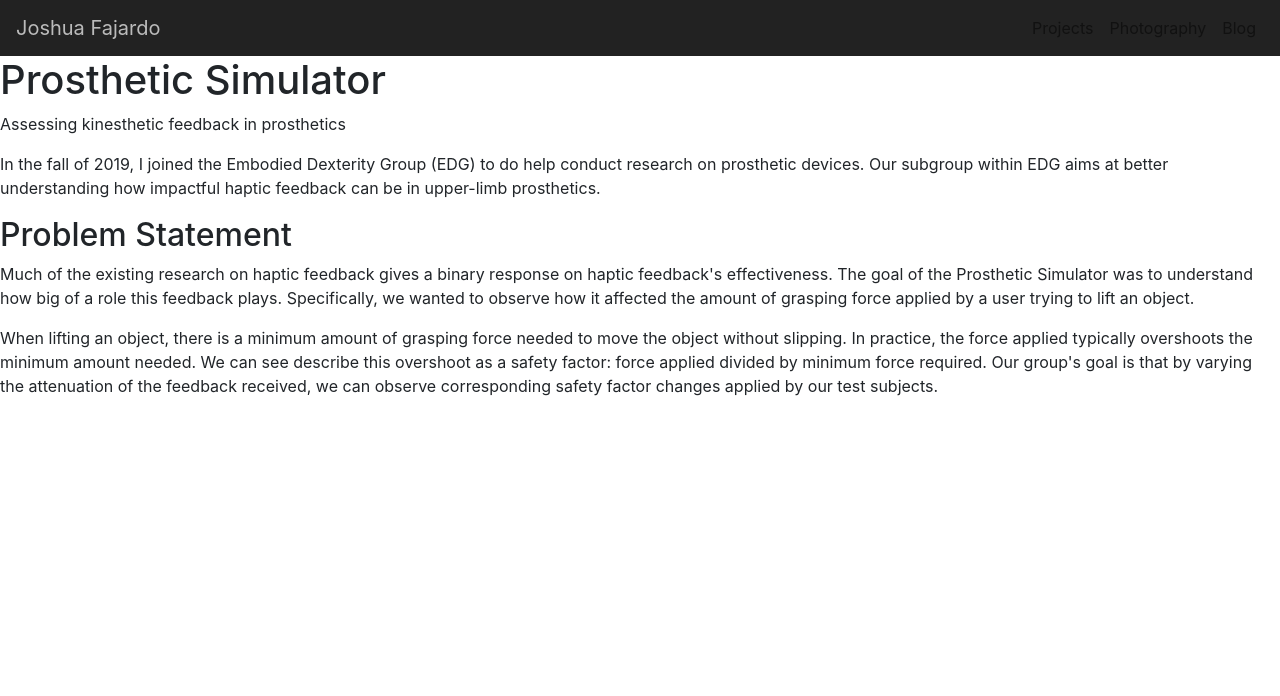
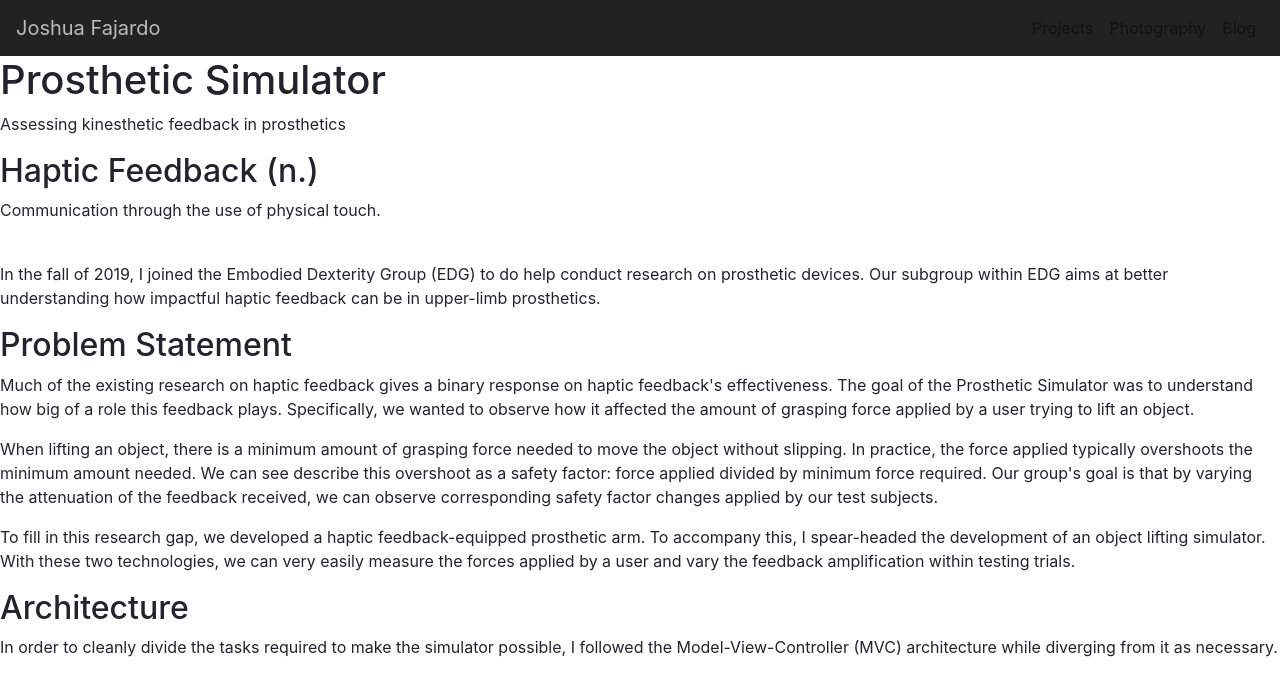
Before and after one commit to joshuafajardo/personal-website, a React (Create React App) app: page /prosthetic-simulator in a window 1280 px wide. Shown: the top 696 px of the page. Built offline with nearby package versions, Linux system fonts and the light colour scheme.

Commit message:
Lightbox gallery functionality

```diff
--- a/package.json
+++ b/package.json
@@ -15,6 +15,7 @@
     "react-photo-gallery": "^8.0.0",
     "react-router-dom": "^5.1.2",
     "react-scripts": "3.4.1",
+    "simple-react-lightbox": "^3.3.4-1",
     "styled-components": "^5.1.0"
   },
   "scripts": {
--- a/src/Home.js
+++ b/src/Home.js
@@ -2,9 +2,13 @@ import React from 'react';
 import { Jumbotron, Container, Nav, NavItem } from 'react-bootstrap';
 import HomeNav from './Components/HomeNav';
 import HomeNavMobile from './Components/HomeNavMobile';
+import SimpleReactLightbox, { SRLWrapper } from 'simple-react-lightbox'
 import styled from 'styled-components';
 import splitSky from './Assets/splitSky.jpg';
 import me from './Assets/me.jpg';
+
+import heal_bot from './Assets/Project_Icons/heal_bot.png';
+
 
 import berkeley_0 from './Assets/PortfolioPhotos/berkeley_0.jpg';
 import berkeley_1 from './Assets/PortfolioPhotos/berkeley_1.jpg';
@@ -220,12 +224,12 @@ export default class Home extends React.Component {
                         <div>
                             <h1>Hi, I'm Josh</h1>
                             <p>
-                                I'm a third-year Electrical Engineering & Computer Sciences (EECS) student at the
+                                I'm a third-year Electrical Engineering & Computer Sciences student at the
                                 University of California, Berkeley. I'm an aspiring software engineer with interests in
                                 robotics and full stack web development.
                             </p>
                             <p>
-                                Though my original goal was to work as a mechatronics engineer, my passion for the
+                                Though my original goal was to work as a mechanical engineer, my passion for the
                                 range of mathematical problems that computer science offers ultimately led me to pursue
                                 a new career. My diverse background experience includes developing applications for use
                                 in an engineering lab, building dynamic webpages, and creating an RSA-encrypted chat application.
@@ -235,8 +239,7 @@ export default class Home extends React.Component {
                                 others, apply my experience, and continue to learn.
                             </p>
                             <p>
-                                Scroll down to learn more about my previous
-                                works.
+                                Scroll down to see some of the work that I'm passionate about.
                             </p>
                         </div>
                     </section>
@@ -254,7 +257,7 @@ export default class Home extends React.Component {
                             <p>How can we make Coronavirus-related information feel more accessible?</p>
                             <a href="https://devpost.com/software/a-m7lzpr">View Project&#8594;</a>
                         </div>
-                        <img src="" alt='Heal-Bot'/>
+                        <img src={heal_bot} alt='Heal-Bot'/>
                     </section>
                     <section id='RSA-Protected Chat Client' className='Projects'>
                         <div>
@@ -277,6 +280,8 @@ export default class Home extends React.Component {
                             <h1>Berkeley, CA</h1>
                             <p>Photos from <del>the Underworld</del> Undergrad</p>
                         </div>
+                        <SimpleReactLightbox>
+                            <SRLWrapper>
                                 <div className={galleryType}>
                                     <img src={berkeley_0}/>
                                     <img src={berkeley_1}/>
@@ -287,17 +292,23 @@ export default class Home extends React.Component {
                                     <img src={berkeley_6}/>
                                     <img src={berkeley_7}/>
                                 </div>
+                            </SRLWrapper>
+                        </SimpleReactLightbox>
                     </section>
                     <section id='Los Angeles, CA' className ='Photography'>
                         <div>
                             <h1>Los Angeles, CA</h1>
                             <p>the angels</p>
                         </div>
+                        <SimpleReactLightbox>
+                            <SRLWrapper>
                                 <div className={galleryType}>
                                     <img src={la_0}/>
                                     <img src={la_1}/>
                                     <img src={la_2}/>
                                 </div>
+                            </SRLWrapper>
+                        </SimpleReactLightbox>
                     </section>
                     <section id='Contact Me' className='Contact'>
                         <h1>Contact Me</h1>
--- a/src/projects/prosthetic.js
+++ b/src/projects/prosthetic.js
@@ -26,10 +26,14 @@ export default class Prosthetic extends React.Component {
                         <p>Assessing kinesthetic feedback in prosthetics</p>
                     </div>
 
+                    <h2>Haptic Feedback (n.)</h2>
+                    <p>
+                        Communication through the use of physical touch.
+                    </p>
+                    <br/>
                     <p>
                         In the fall of 2019, I joined the Embodied Dexterity Group (EDG) to do help conduct research on prosthetic devices.
                         Our subgroup within EDG aims at better understanding how impactful haptic feedback can be in upper-limb prosthetics.
-
                     </p>
 
                     <h2>Problem Statement</h2>
@@ -46,7 +50,15 @@ export default class Prosthetic extends React.Component {
                         changes applied by our test subjects.
                     </p>
                     <p>
+                        To fill in this research gap, we developed a haptic feedback-equipped prosthetic arm. To accompany this, I spear-headed
+                        the development of an object lifting simulator. With these two technologies, we can very easily measure the forces applied
+                        by a user and vary the feedback amplification within testing trials.
+                    </p>
 
+                    <h2>Architecture</h2>
+                    <p>
+                        In order to cleanly divide the tasks required to make the simulator possible, I followed the Model-View-Controller (MVC)
+                        architecture while diverging from it as necessary.
                     </p>
 
                 </Styles>
```
Also changed, not shown: src/App.js (indentation only), src/Assets/Project_Icons/heal_bot.png (added), 1 other file (tests, documents, lock files or other folders). Lines whose indentation alone changed are shown as unchanged.
